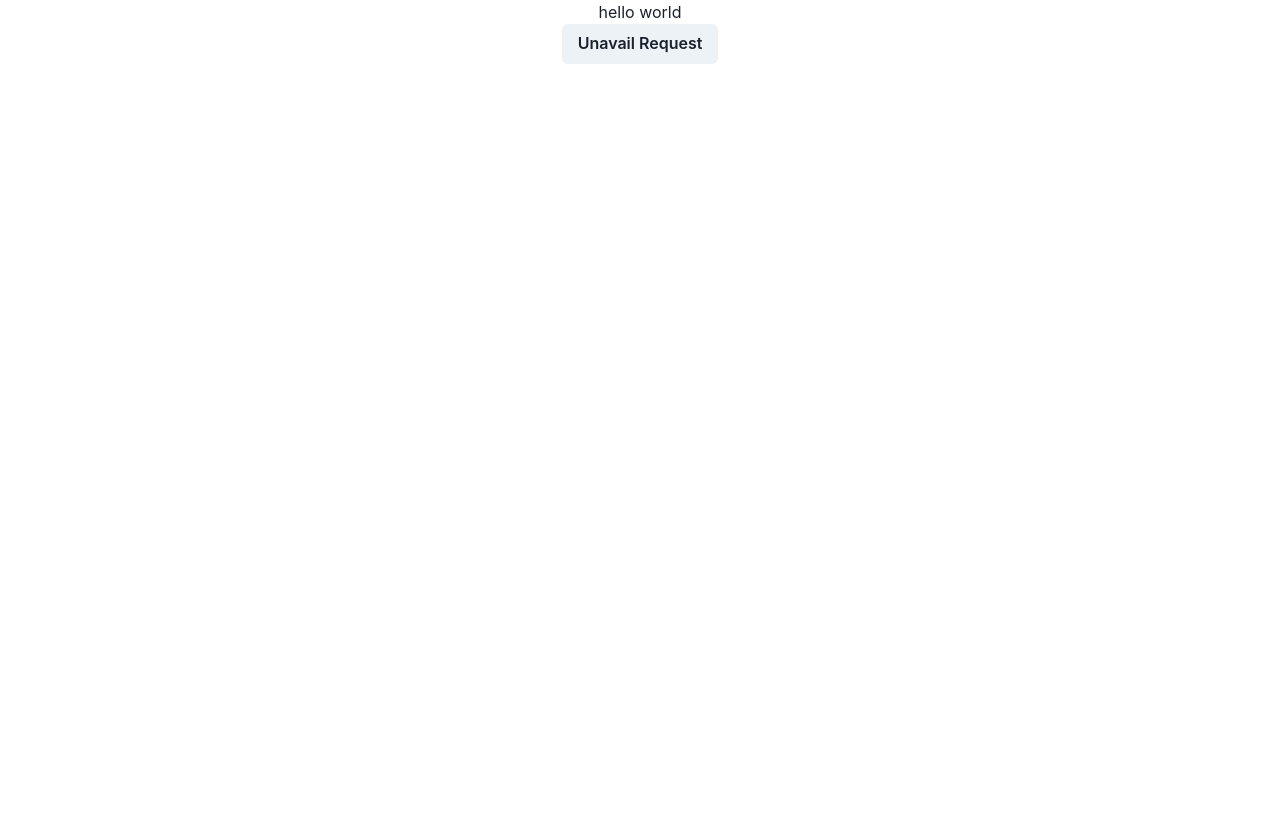
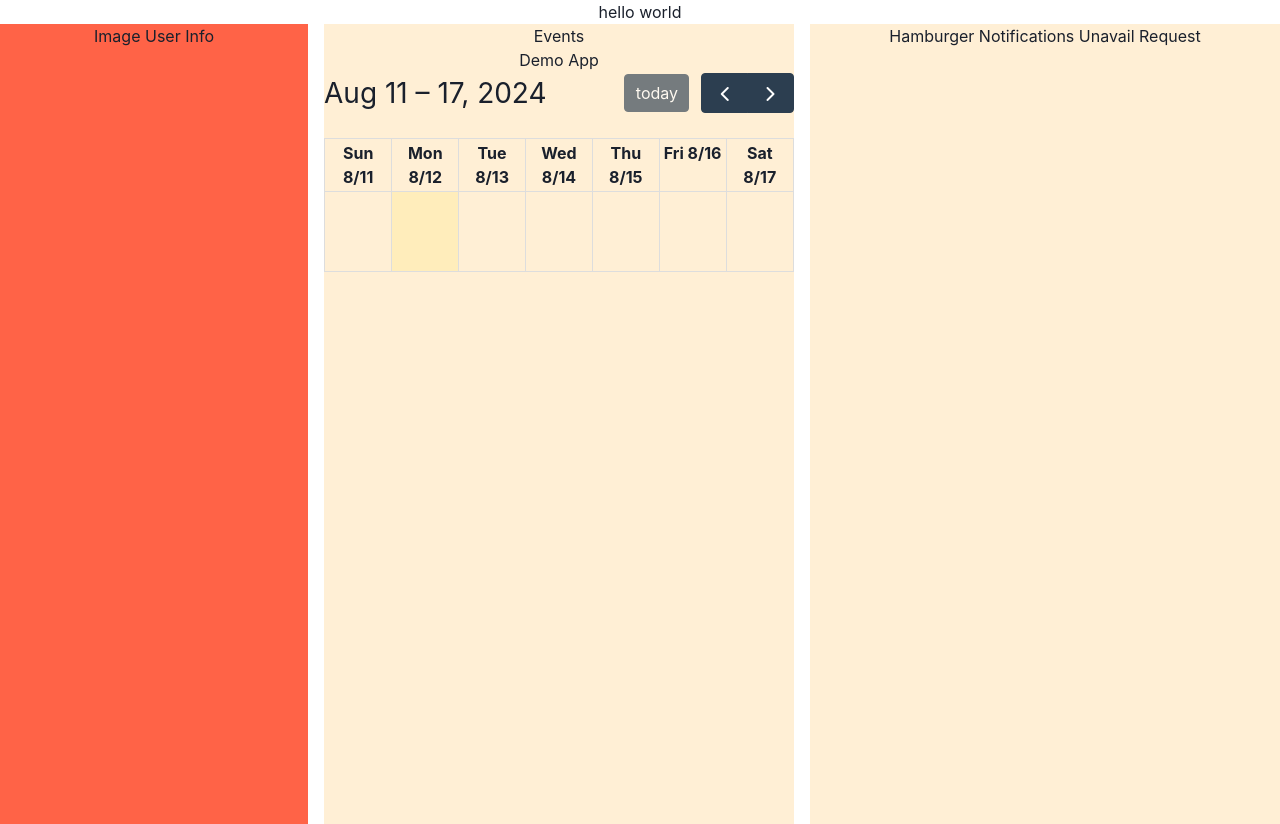
Before and after one commit to danielm96d/sdi-26-capstone-project, a React (Create React App) app in the folder client/: page / in a window 1280 px wide. Before the commit the page ends 800 px from the top, so only its background shows below. Built offline with nearby package versions, Linux system fonts and the light colour scheme.

Commit message:
Started user baseline

```diff
--- a/client/package.json
+++ b/client/package.json
@@ -6,6 +6,10 @@
     "@chakra-ui/react": "^2.8.2",
     "@emotion/react": "^11.13.0",
     "@emotion/styled": "^11.13.0",
+    "@fullcalendar/core": "^6.1.15",
+    "@fullcalendar/daygrid": "^6.1.15",
+    "@fullcalendar/interaction": "^6.1.15",
+    "@fullcalendar/react": "^6.1.15",
     "@testing-library/jest-dom": "^5.17.0",
     "@testing-library/react": "^13.4.0",
     "@testing-library/user-event": "^13.5.0",
--- a/client/src/App.js
+++ b/client/src/App.js
@@ -1,6 +1,6 @@
 import logo from './logo.svg';
 import './App.css';
-import RequestModal from "./components/request.jsx"
+import Profile from "./components/Profile.jsx"
 import { ChakraProvider } from '@chakra-ui/react'
 
 function App() {
@@ -8,7 +8,7 @@ function App() {
     <ChakraProvider>
     <div className="App">
       <h1>hello world</h1>
-      <RequestModal/>
+      <Profile />
     </div>
     </ChakraProvider>
   );
--- /dev/null
+++ b/client/src/components/Profile.jsx
@@ -0,0 +1,66 @@
+import React, { useState, useEffect } from 'react';
+import {
+  Grid,
+  GridItem,
+  Button,
+  FormControl,
+  FormLabel,
+  FormErrorMessage,
+  FormHelperText,
+  Card
+} from '@chakra-ui/react'
+import { useDisclosure, Lorem, Select, Input} from '@chakra-ui/react';
+import FullCalendar from '@fullcalendar/react';
+import dayGridPlugin from '@fullcalendar/daygrid';
+
+import interactionPlugin from '@fullcalendar/interaction';
+
+
+const requestServer = 'http://localhost:8080/'
+
+function Profile() {
+
+  function handleDateSelect(selectInfo) {
+    let calendarApi = selectInfo.view.calendar;
+    console.log("clicked date")
+
+
+
+  }
+
+  return(
+    <Grid
+  h='800px'
+  templateColumns='repeat(8, minmax(120px, 1fr))'
+  gap={4}
+>
+  <GridItem colSpan={2} bg='tomato'>
+    Image
+    User Info
+
+  </GridItem>
+  <GridItem colSpan={3} bg='papayawhip' >
+
+    Events
+    <div>
+      <h1>Demo App</h1>
+      <FullCalendar
+        plugins={[dayGridPlugin, interactionPlugin]}
+        initialView='dayGridWeek'
+        height = '200px'
+        selectable={true}
+        selectMirror={true}
+        select={handleDateSelect}
+      />
+    </div>
+  </GridItem>
+  <GridItem colSpan={3} bg='papayawhip' >
+    Hamburger
+    Notifications
+    Unavail Request
+  </GridItem>
+</Grid>
+  )
+}
+
+export default Profile;
```
Also changed, not shown: package.json (+6 -1 lines), 2 other files (tests, documents, lock files or other folders).
